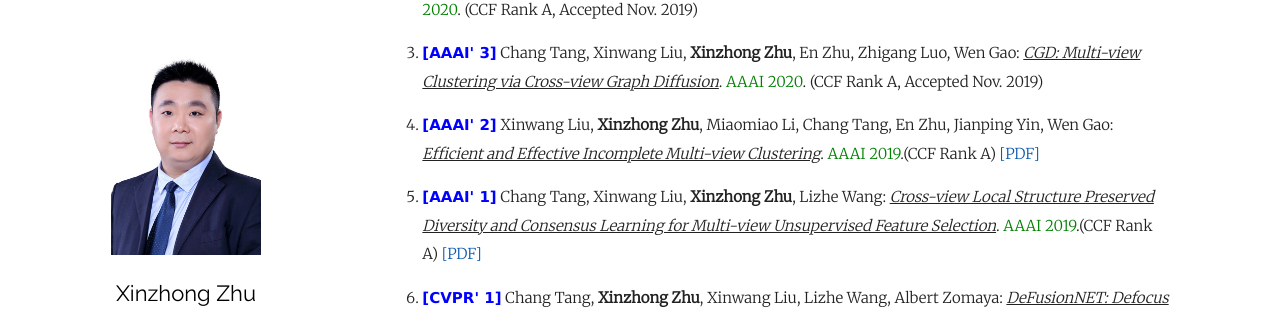
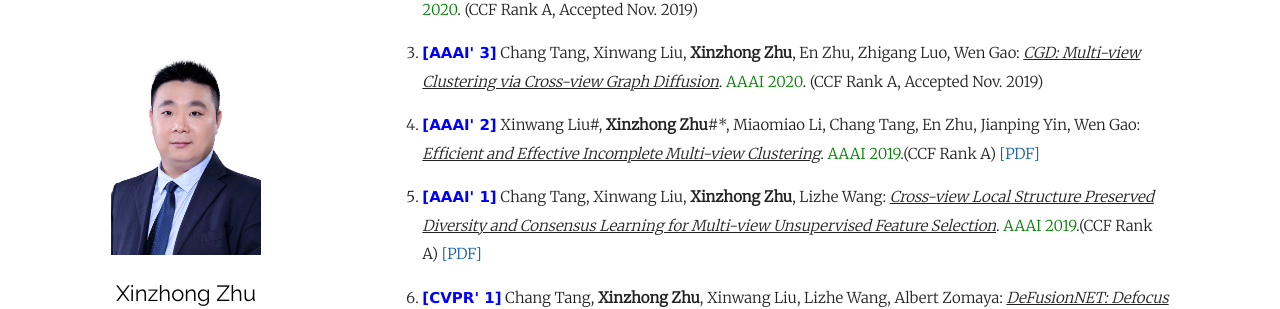
Before and after one commit to xinzhongzhu/xinzhongzhu.github.io, a Jekyll site: the page built from index.md, in a window 1280 px wide and 900 px high, scrolled down 1296 px. Shown: the part 145-454 px from the top of the window. Built offline with Jekyll 4.4.1, drawn with Linux system fonts in a browser that asks for light colours; our own code applies the rules of GitHub Pages for plain Markdown files.

Commit message:
Update index.md

```diff
--- a/index.md
+++ b/index.md
@@ -47,7 +47,7 @@ Please drop me a message by email: <u>zxz@zjnu.edu.cn</u> or <u>zxz@ci-xing.com<
 
 <p style="margin-top: 8px;"><li><font face="verdana" color="blue"><b>[AAAI' 3]</b></font> Chang Tang, Xinwang Liu, <b>Xinzhong Zhu</b>, En Zhu, Zhigang Luo, Wen Gao: <i><u>CGD: Multi-view Clustering via Cross-view Graph Diffusion</u></i>. <font color="green">AAAI 2020</font>. (CCF Rank A, Accepted Nov. 2019) </li></p>
 
-<p style="margin-top: 8px;"><li><font face="verdana" color="blue"><b>[AAAI' 2]</b></font> Xinwang Liu, <b>Xinzhong Zhu</b>, Miaomiao Li, Chang Tang, En Zhu, Jianping Yin, Wen Gao: <i><u>Efficient and Effective Incomplete Multi-view Clustering</u></i>. <font color="green">AAAI 2019</font>.(CCF Rank A) <a href = "https://wvvw.aaai.org/ojs/index.php/AAAI/article/download/4350/4228">[PDF]</a></li></p>
+<p style="margin-top: 8px;"><li><font face="verdana" color="blue"><b>[AAAI' 2]</b></font> Xinwang Liu#, <b>Xinzhong Zhu</b>#*, Miaomiao Li, Chang Tang, En Zhu, Jianping Yin, Wen Gao: <i><u>Efficient and Effective Incomplete Multi-view Clustering</u></i>. <font color="green">AAAI 2019</font>.(CCF Rank A) <a href = "https://wvvw.aaai.org/ojs/index.php/AAAI/article/download/4350/4228">[PDF]</a></li></p>
 
 <p style="margin-top: 8px;"><li><font face="verdana" color="blue"><b>[AAAI' 1]</b></font> Chang Tang, Xinwang Liu, <b>Xinzhong Zhu</b>, Lizhe Wang: <i><u>Cross-view Local Structure Preserved Diversity and Consensus Learning for Multi-view Unsupervised Feature Selection</u></i>. <font color="green">AAAI 2019</font>.(CCF Rank A) <a href = "https://wvvw.aaai.org/ojs/index.php/AAAI/article/download/4443/4321">[PDF]</a></li></p>
 
```
